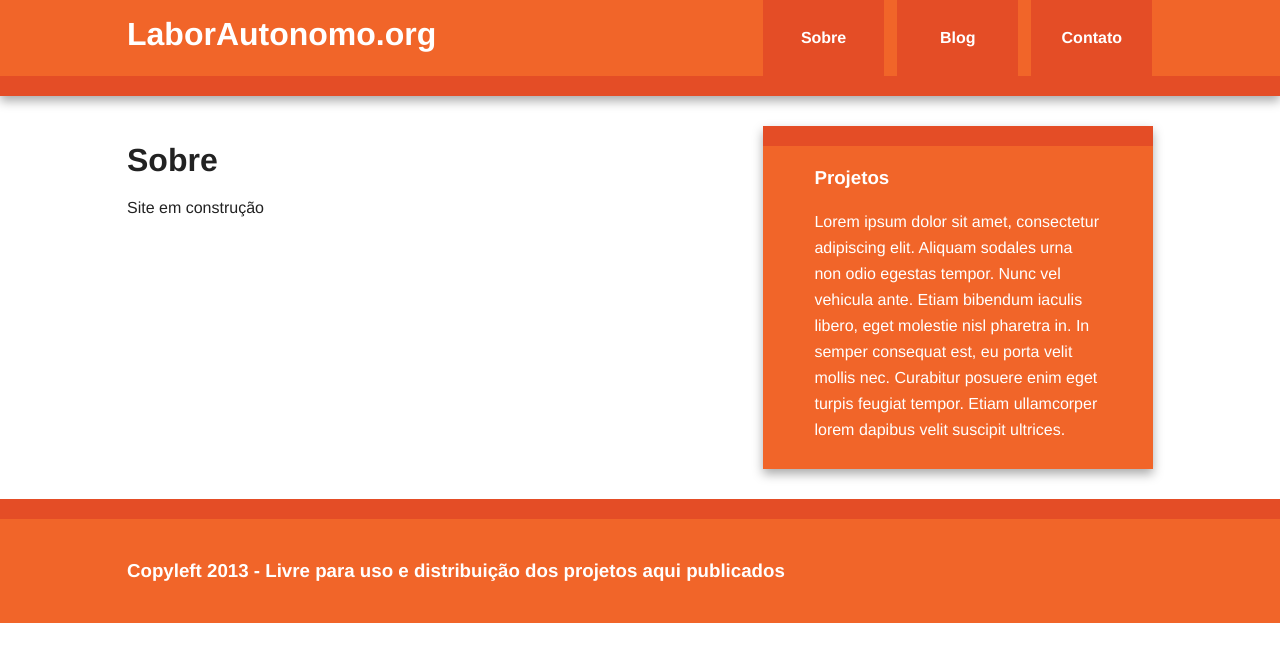
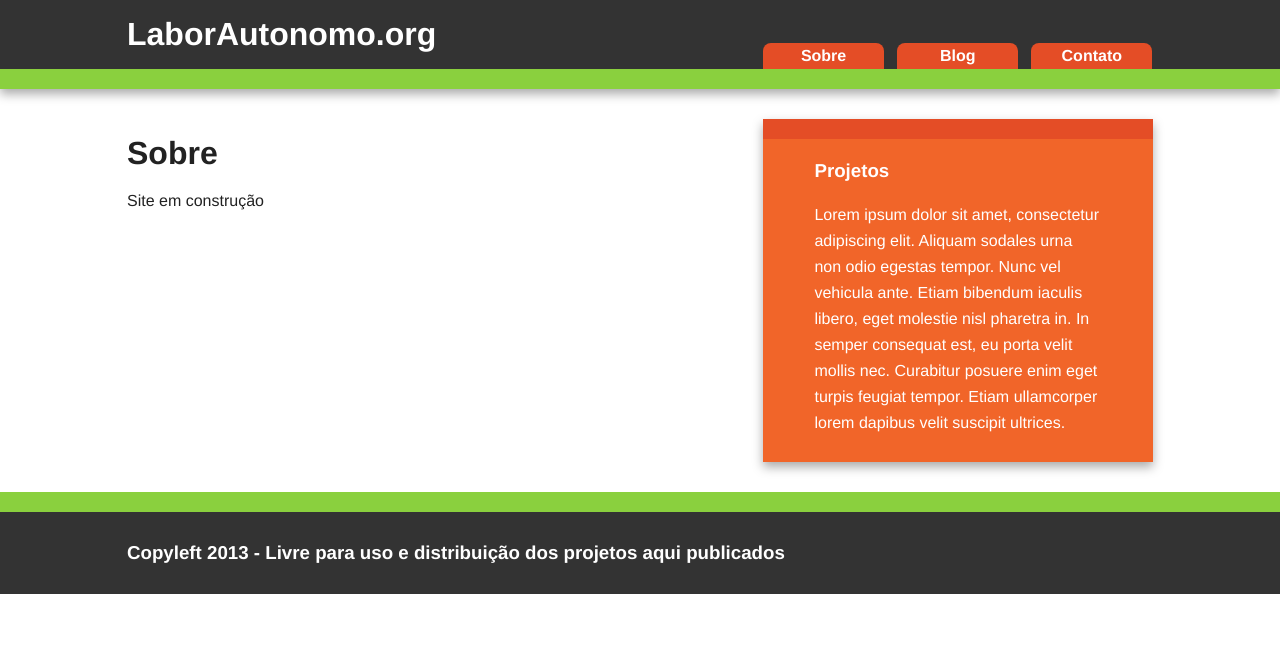
Before and after one commit to fabiopiovam/laborautonomo-site, a PHP site: template views/about.twig in a window 1280 px wide. Shown: the top 662 px of the page. Run offline with PHP 8.4, Linux system fonts and the light colour scheme; the template is opened without the code that fills it, so the values that code supplies are empty; some libraries are stand-ins or nearby versions.

Commit message:
[chg] Boilerplate: Colors and nav options.

```diff
--- a/views/base.twig
+++ b/views/base.twig
@@ -18,6 +18,7 @@
         <link rel="stylesheet" href="css/normalize.min.css">
         <link rel="stylesheet" href="css/main.css">
 
+        <script src="js/vendor/jquery-1.9.1.min.js"></script>
         <script src="js/vendor/modernizr-2.6.2-respond-1.1.0.min.js"></script>
 
         {% block head %} {% endblock %}
@@ -37,7 +38,7 @@
 
         <div class="header-container">
             <header class="wrapper clearfix">
-                <h1 class="title">LaborAutonomo.org</h1>
+                <h1 class="title"><a href="/" title='homepage'>LaborAutonomo.org</a></h1>
                 <nav>
                     <ul>
                         <li><a href="{{'sobre'|trans}}">{{'Sobre'|trans}}</a></li>
@@ -77,11 +78,6 @@
             </footer>
         </div>
 
-        <script src="//ajax.googleapis.com/ajax/libs/jquery/1.9.1/jquery.min.js"></script>
-        <script>
-            window.jQuery || document.write('<script src="js/vendor/jquery-1.9.1.min.js"><\/script>')
-        </script>
-
         <script src="js/main.js"></script>
 
         <script>
--- a/web/css/main.css
+++ b/web/css/main.css
@@ -69,6 +69,7 @@ textarea {
     height:35px;
 }
 
+/* FHASH MESSAGES */
 .flash-message {
     background: #1F1F1F;
     background: rgba(0,0,0,.9);
@@ -87,7 +88,7 @@ textarea {
     background: rgba(254,26,0,.85);
 }
 .flash-message.success {
-    background: #5CB811;
+    background: #5CB811; /*#8AD03E*/
     background: rgba(92,184,17,.85);
 }
 
@@ -109,22 +110,33 @@ body {
    =================== */
 
 .header-container {
-    border-bottom: 20px solid #e44d26;
+    border-bottom: 20px solid #8AD03E;
 }
 
-.footer-container,
+.footer-container{
+    border-top: 20px solid #8AD03E;
+}
+
 .main aside {
     border-top: 20px solid #e44d26;
 }
 
 .header-container,
-.footer-container,
+.footer-container{
+    background: #333;
+}
+
 .main aside {
     background: #f16529;
 }
 
 .title {
     color: white;
+}
+
+.title a {
+    color: white;
+    text-decoration: none;
 }
 
 /* ==============
@@ -178,7 +190,7 @@ nav a:hover {
 
 .footer-container footer {
     color: white;
-    padding: 20px 0;
+    padding: 9px 0;
 }
 
 /* ===============
@@ -220,9 +232,28 @@ nav a:hover {
     nav a {
         float: left;
         width: 27%;
-        margin: 0 1.7%;
-        padding: 25px 2%;
+        margin: 17px 1.7% 0;
+        padding: 0 2%;
         margin-bottom: 0;
+
+        -webkit-border-top-left-radius: 8px;
+        -webkit-border-top-right-radius: 8px;
+        -moz-border-radius-topleft: 8px;
+        -moz-border-radius-topright: 8px;
+        border-top-left-radius: 8px;
+        border-top-right-radius: 8px;
+    }
+
+    nav a:hover,
+    nav a:visited {
+        color: white;
+        margin: 11px 1.7% 0;
+        padding: 3px 2%;
+    }
+
+    nav a:hover {
+        text-decoration: none;
+        background-color: #8AD03E;
     }
 
     nav li:first-child a {
@@ -273,6 +304,17 @@ nav a:hover {
     nav {
         float: right;
         width: 38%;
+    }
+
+    nav a {
+        margin: 43px 1.7% 0;
+        padding: 0 2%;
+    }
+
+    nav a:hover,
+    nav a:visited {
+        margin: 37px 1.7% 0;
+        padding: 3px 2%;
     }
 
 /* ============
```
